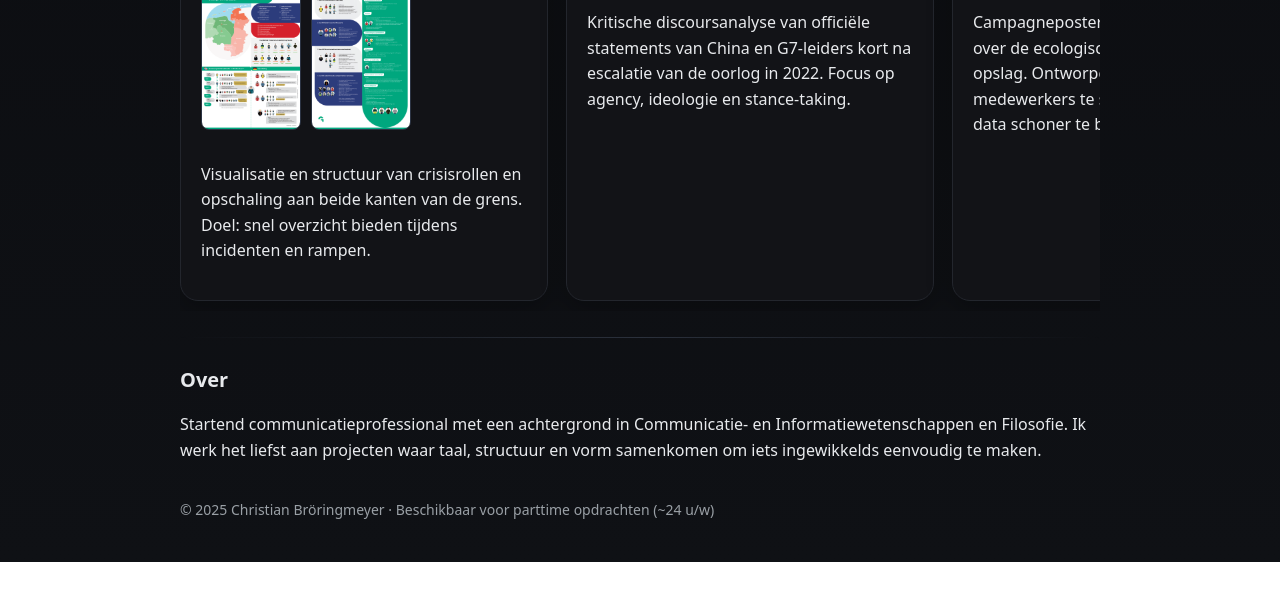
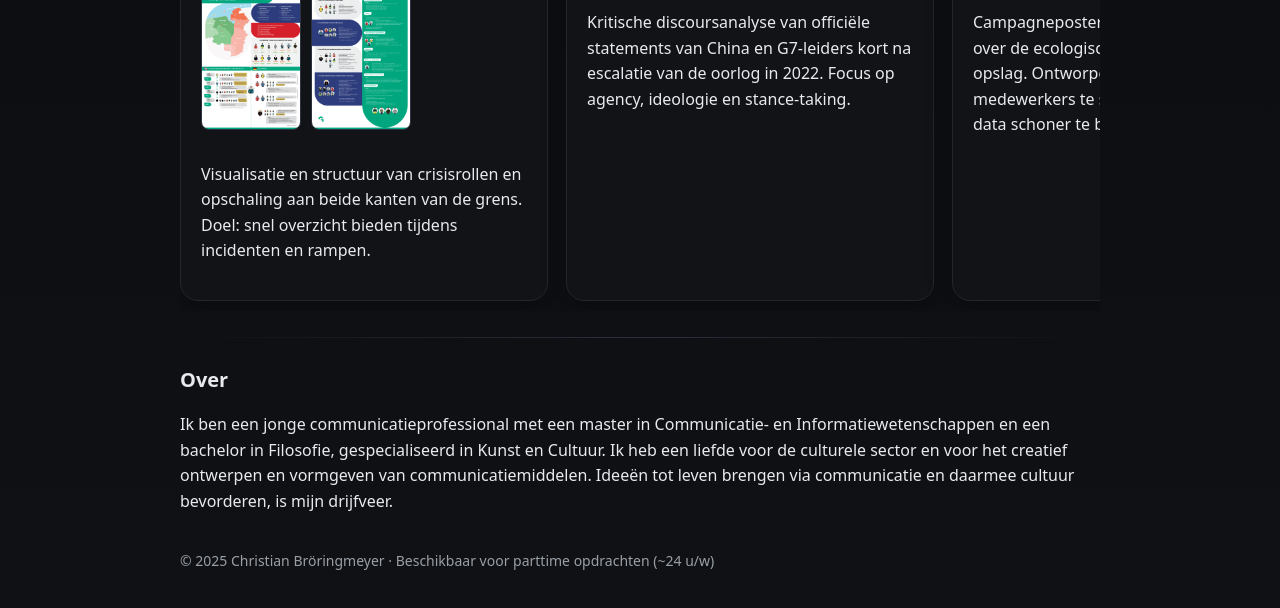
Before and after one commit to Broringmeyer/Portfolio-7-25, a plain HTML site: page index.html in a window 1280 px wide. Shown: the part 482-1090 px from the top of the page. Before the commit the page ends 1044 px from the top, so only its background shows below. Drawn offline with Linux system fonts and the light colour scheme.

Commit message:
Update index.html

```diff
--- a/index.html
+++ b/index.html
@@ -112,8 +112,9 @@
     <section aria-labelledby="about">
       <h2 id="about">Over</h2>
       <p>
-        Startend communicatieprofessional met een achtergrond in Communicatie- en Informatiewetenschappen en Filosofie.
-        Ik werk het liefst aan projecten waar taal, structuur en vorm samenkomen om iets ingewikkelds eenvoudig te maken.
+        Ik ben een jonge communicatieprofessional met een master in Communicatie- en Informatiewetenschappen en een bachelor in Filosofie, gespecialiseerd in Kunst en Cultuur.
+        Ik heb een liefde voor de culturele sector en voor het creatief ontwerpen en vormgeven van communicatiemiddelen.
+        Ideeën tot leven brengen via communicatie en daarmee cultuur bevorderen, is mijn drijfveer.
       </p>
     </section>
 
```
